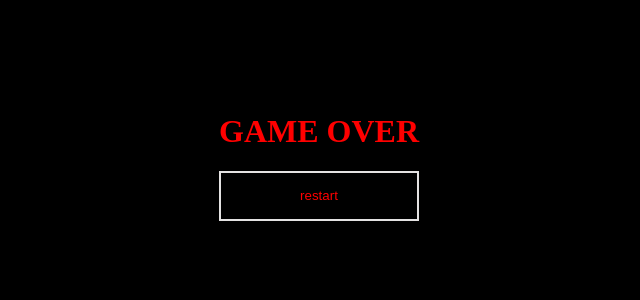
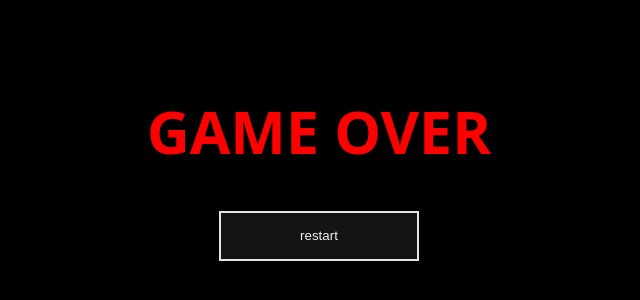
Before and after one commit to LeahJKH/dungeon-crawler, a plain HTML site: page gameover.html in a window 1280 px wide. Shown: the part 240-540 px from the top of the page, without its empty margins (321-961 px from the left). Drawn offline with Linux system fonts and the light colour scheme.

Commit message:
fixing gameover

```diff
--- a/Css/stylesover.css
+++ b/Css/stylesover.css
@@ -10,11 +10,19 @@ body {
 }
 h1 {
   color: red;
+  font-size: 59px;
+  font-family: system-ui, -apple-system, BlinkMacSystemFont, 'Segoe UI', Roboto, Oxygen, Ubuntu, Cantarell, 'Open Sans', 'Helvetica Neue', sans-serif;
 }
 button {
   width: 200px;
   height: 50px;
-  background-color: rgba(0, 0, 0, 1);
-  color: red;
+  background-color: rgb(20, 20, 20);
+  color: rgb(244, 242, 242);
   border: 2px solid rgb(228, 226, 226);
 }
+button:hover {
+
+  background-color: rgb(51, 51, 51);
+  color: rgb(204, 202, 202);
+  border: 2px solid rgb(228, 226, 226);
+}
--- a/js/boss.js
+++ b/js/boss.js
@@ -1,4 +1,4 @@
-import { elements, enemies, emilBossDialog, player } from "./module.js";
+import { elements, enemies, player } from "./module.js";
 
 document.addEventListener("DOMContentLoaded", function () {
   function initializeGame() {
```
